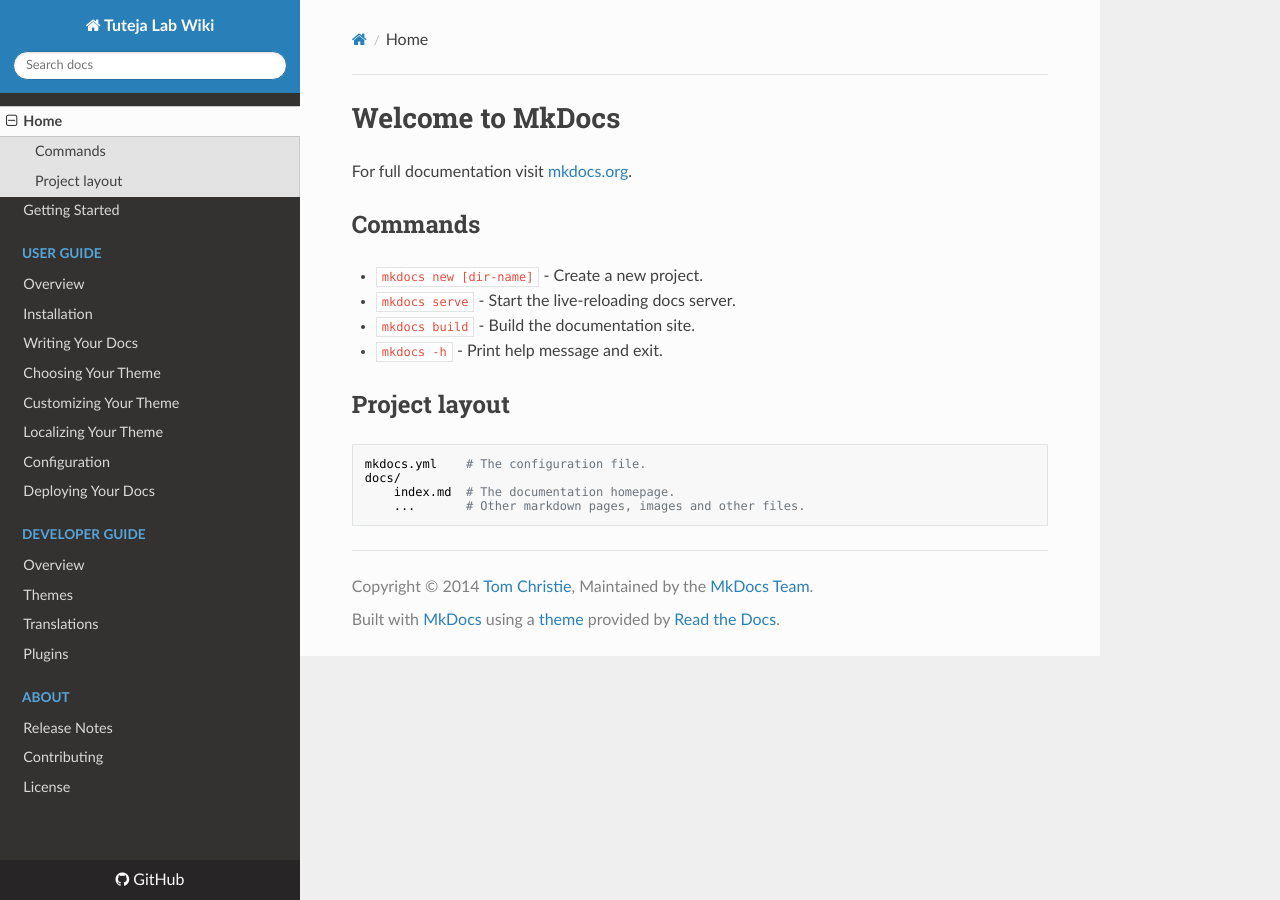
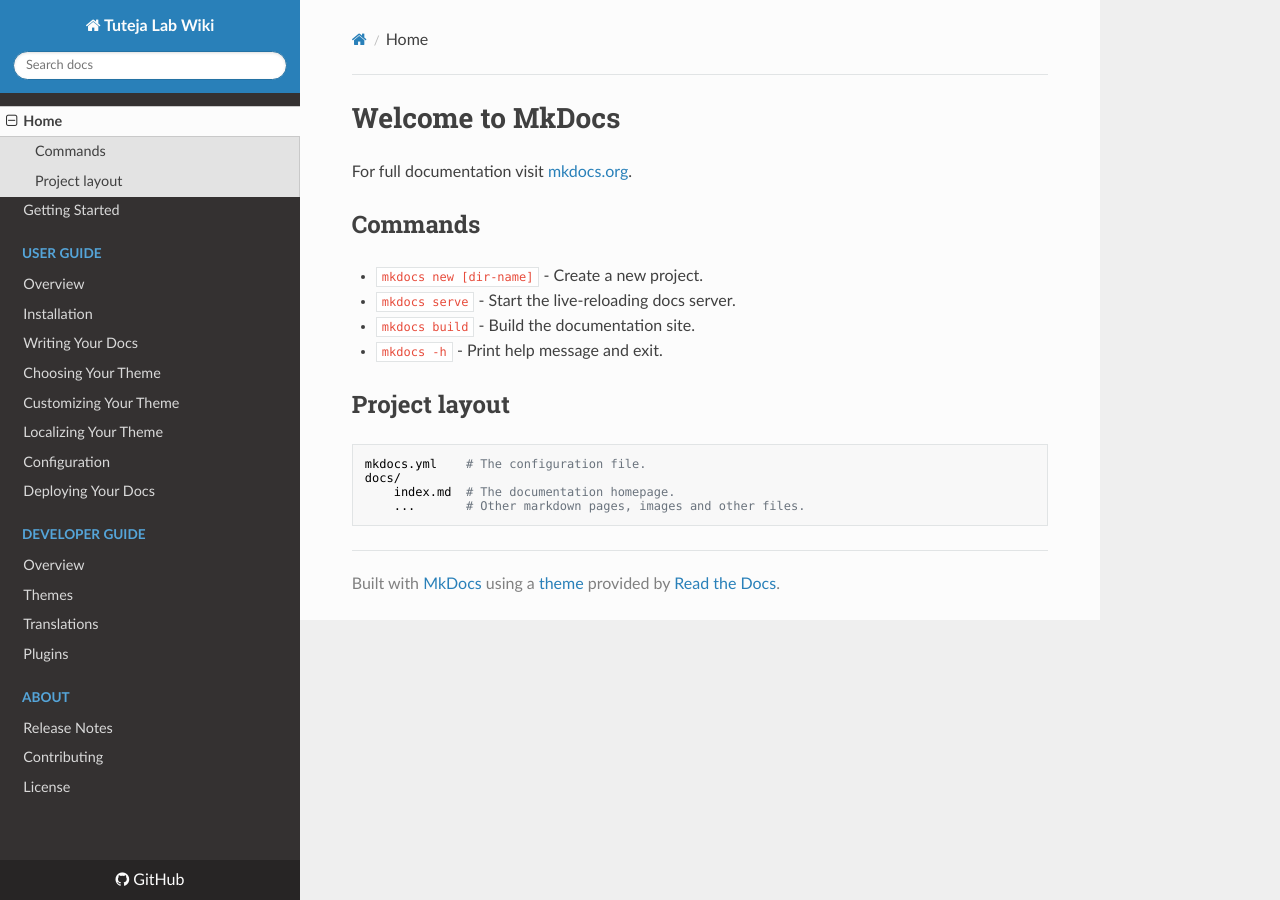
Before and after one commit to aseetharam/tuteja-lab, an MkDocs documentation site: the page built from docs/index.md, in a window 1280 px wide. Built offline with MkDocs 1.6.1, drawn with Linux system fonts in a browser that asks for light colours; nearby versions of some CDN libraries.

Commit message:
sample site

```diff
--- a/mkdocs.yml
+++ b/mkdocs.yml
@@ -50,13 +50,3 @@ markdown_extensions:
     - mdx_gh_links:
         user: mkdocs
         repo: mkdocs
-
-copyright: Copyright &copy; 2014 <a href="https://twitter.com/_tomchristie">Tom Christie</a>, Maintained by the <a href="/about/release-notes/#maintenance-team">MkDocs Team</a>.
-
-plugins:
-    - search
-    - redirects:
-        redirect_maps:
-            user-guide/plugins.md: dev-guide/plugins.md
-            user-guide/custom-themes.md: dev-guide/themes.md
-            user-guide/styling-your-docs.md: user-guide/choosing-your-theme.md
```
